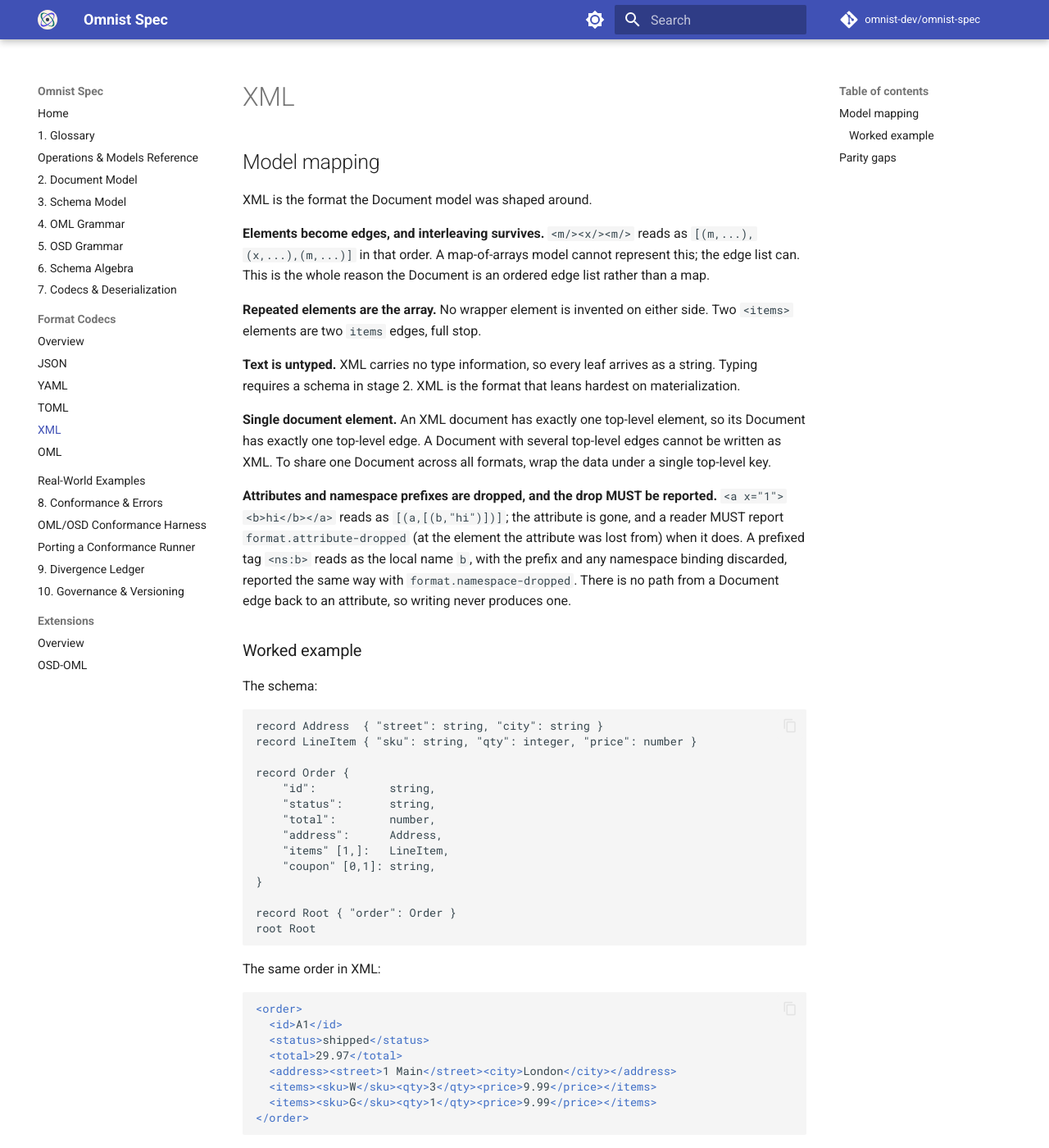
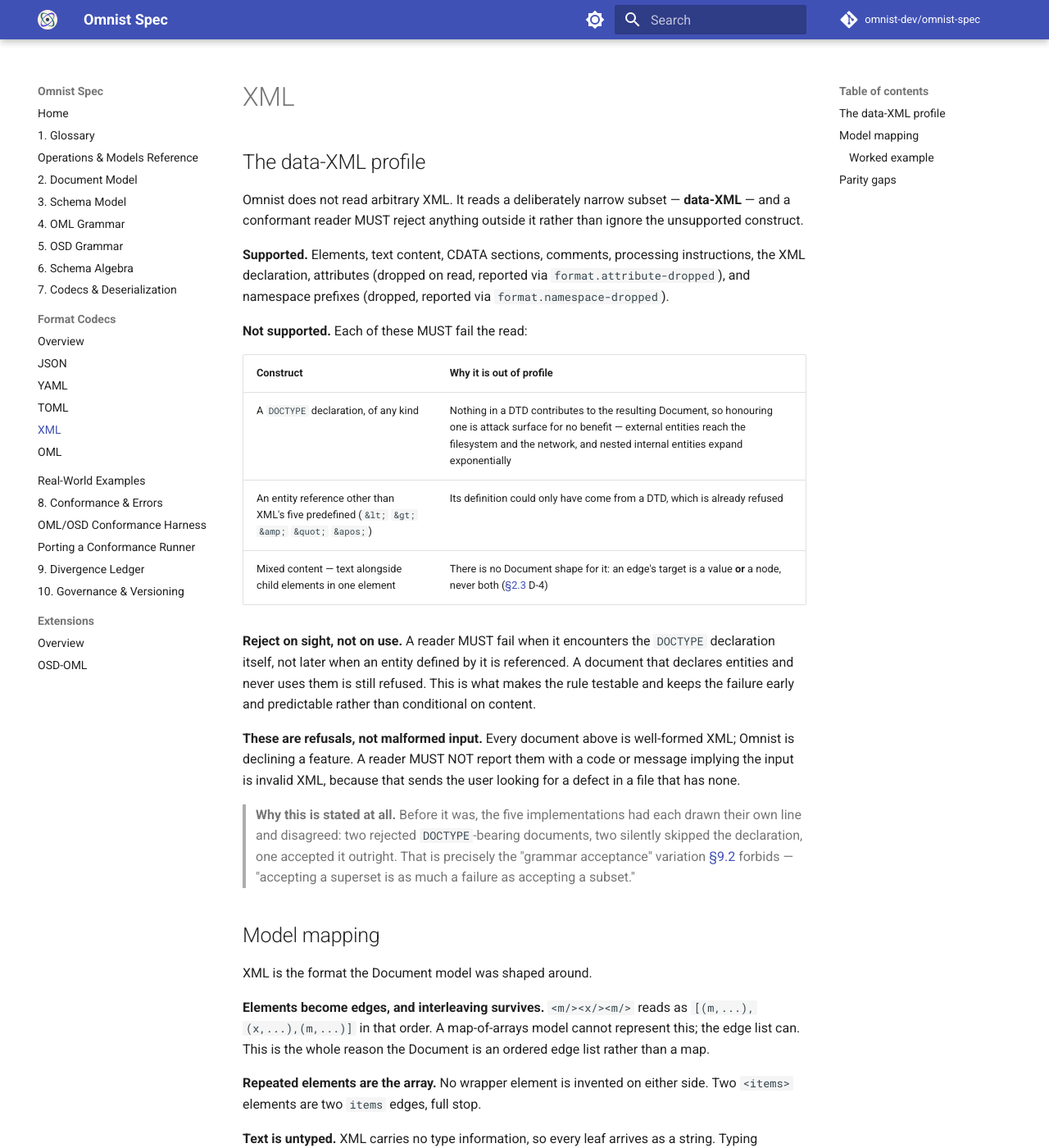
Before and after one commit to omnist-dev/omnist-spec, an MkDocs documentation site: the page built from docs/formats/xml.md, in a window 1280 px wide and 1400 px high. Shown: the whole window at 82% size. Built offline with MkDocs 1.6.1 and Material for MkDocs 9.7.7, drawn with Linux system fonts in a browser that asks for light colours; comment, search, counter and statistics services are not loaded.

Commit message:
Define the data-XML profile and refuse what is outside it (#76), v0.14.0-beta (#88)
The spec described how XML maps to Documents but never said what XML it
accepts. Each port drew its own line and they disagreed: Python and Java
refuse DOCTYPE-bearing documents, Rust and Go silently skip the declaration,
TypeScript accepts it. Same bytes, three answers, on the grammar-acceptance
variation Sec9.2 forbids.

The profile is now stated positively -- elements, text, CDATA, comments, PIs,
the XML declaration, attributes and namespace prefixes (both dropped and
reported) -- and everything outside it MUST be refused rather than ignored:
any DOCTYPE declaration, entity references beyond XML five predefined, and
mixed content.

Refuse on sight, not on use: a DOCTYPE fails when encountered, so a document
that declares entities and never uses them is still refused. That keeps the
failure early and testable instead of conditional on content.

Three new format.* codes, all error severity, with Sec8.3.8 noting they are
read-side refusals unlike the rest of that table and MUST NOT be reported as
syntax errors -- the documents are well-formed XML and saying otherwise sends
users hunting for a defect in a valid file.

The concept already existed unnamed: the Python reference rejects mixed
content with the message outside the data-XML profile, while the spec defined
no such profile, no vector tested it, and its code was unregistered.

Security framing corrected from the issue: no current port is XXE-reachable.
The two libraries capable of external entity resolution are already hardened
and the other three never touch I/O while parsing. The defect was the
divergence, not a live vulnerability.

Three vectors added; ports raising unstructured syntax errors report them as
skips for now, red-before-green per Sec10.2.

Co-authored-by: tomlee <yautat@gmail.com>
Co-authored-by: Claude Opus 5 <noreply@anthropic.com>

```diff
--- a/docs/formats/xml.md
+++ b/docs/formats/xml.md
@@ -1,4 +1,41 @@
 # XML
+
+## The data-XML profile
+
+Omnist does not read arbitrary XML. It reads a deliberately narrow subset —
+**data-XML** — and a conformant reader MUST reject anything outside it rather
+than ignore the unsupported construct.
+
+**Supported.** Elements, text content, CDATA sections, comments, processing
+instructions, the XML declaration, attributes (dropped on read, reported via
+`format.attribute-dropped`), and namespace prefixes (dropped, reported via
+`format.namespace-dropped`).
+
+**Not supported.** Each of these MUST fail the read:
+
+| Construct | Why it is out of profile |
+|---|---|
+| A `DOCTYPE` declaration, of any kind | Nothing in a DTD contributes to the resulting Document, so honouring one is attack surface for no benefit — external entities reach the filesystem and the network, and nested internal entities expand exponentially |
+| An entity reference other than XML's five predefined (`&lt;` `&gt;` `&amp;` `&quot;` `&apos;`) | Its definition could only have come from a DTD, which is already refused |
+| Mixed content — text alongside child elements in one element | There is no Document shape for it: an edge's target is a value **or** a node, never both ([§2.3](../02-document-model.md#23-structural-invariants) D-4) |
+
+**Reject on sight, not on use.** A reader MUST fail when it encounters the
+`DOCTYPE` declaration itself, not later when an entity defined by it is
+referenced. A document that declares entities and never uses them is still
+refused. This is what makes the rule testable and keeps the failure early and
+predictable rather than conditional on content.
+
+**These are refusals, not malformed input.** Every document above is
+well-formed XML; Omnist is declining a feature. A reader MUST NOT report them
+with a code or message implying the input is invalid XML, because that sends
+the user looking for a defect in a file that has none.
+
+> **Why this is stated at all.** Before it was, the five implementations had
+> each drawn their own line and disagreed: two rejected `DOCTYPE`-bearing
+> documents, two silently skipped the declaration, one accepted it outright.
+> That is precisely the "grammar acceptance" variation
+> [§9.2](../09-divergence-ledger.md#92-forbidden-variation) forbids —
+> "accepting a superset is as much a failure as accepting a subset."
 
 ## Model mapping
 
```
Also changed, not shown: CHANGELOG.md (+40 -0 lines), docs/08-conformance-and-errors.md (+14 -0 lines), docs/index.md (+1 -1 lines), 1 other file.
